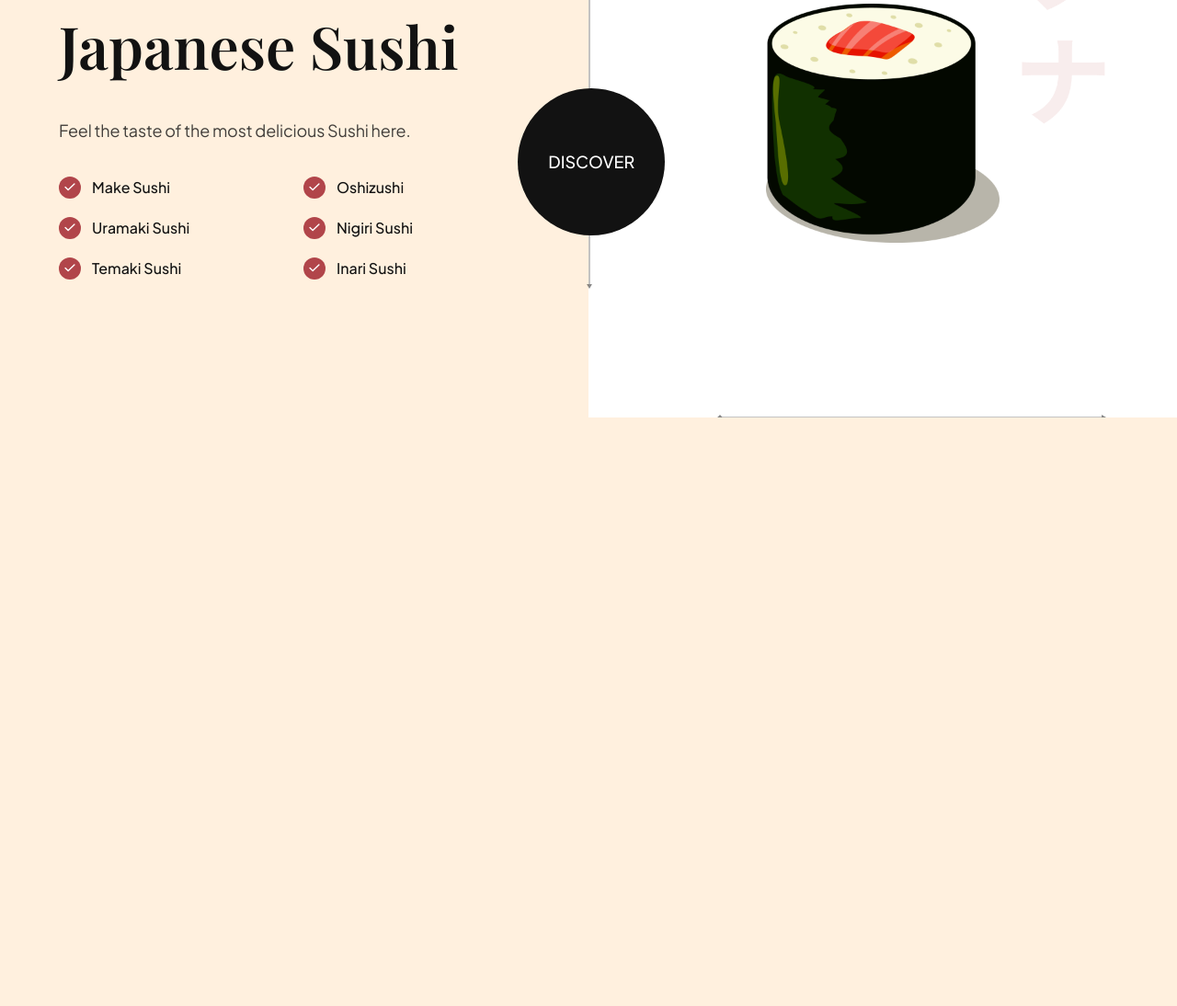
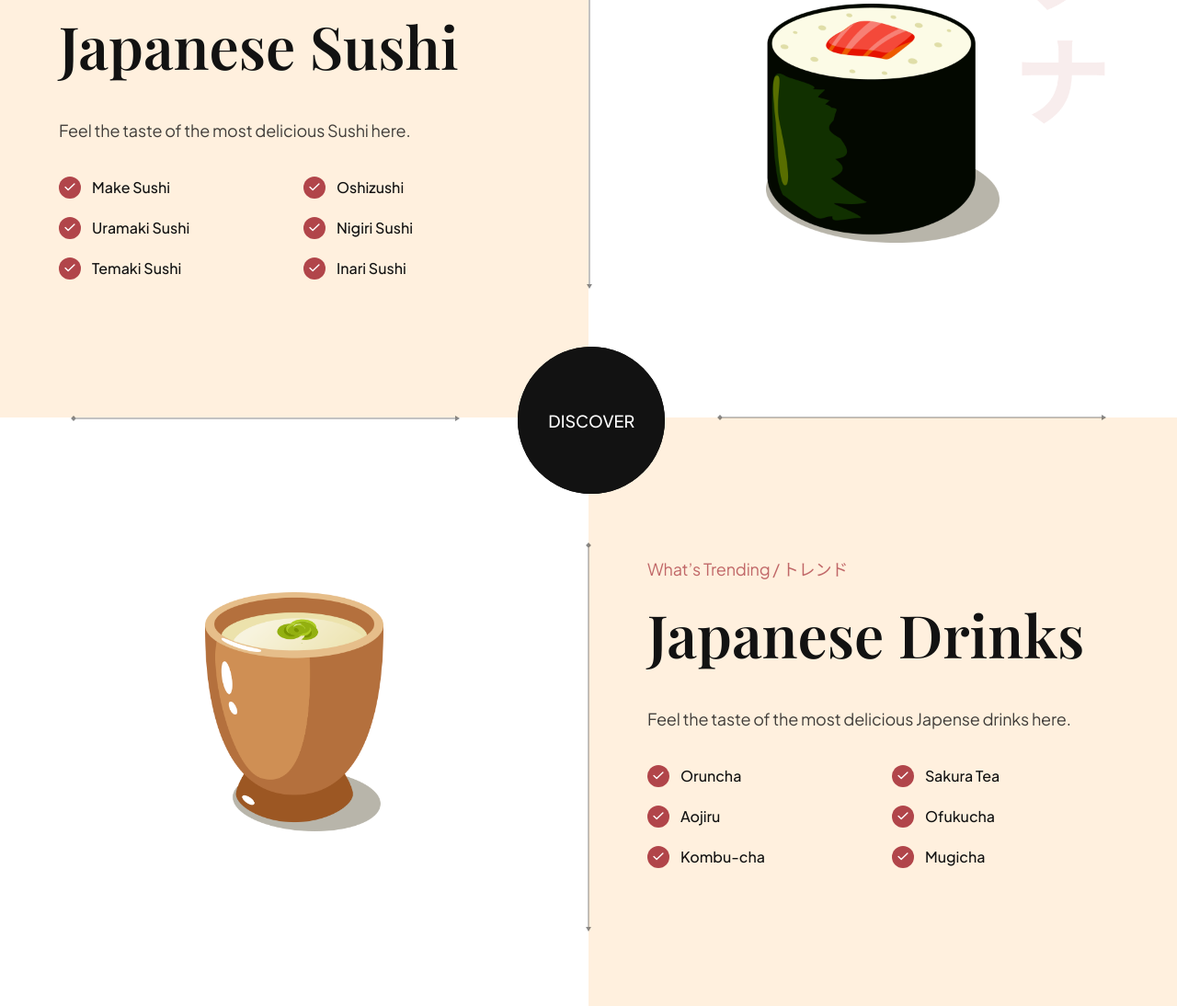
Before and after one commit to Akwei001/Kitchen, a website built with Vite: page index.html in a window 1280 px wide. Shown: the part 2604-3698 px from the top of the page at 92% size. Before the commit the page ends 3058 px from the top, so only its background shows below. Built offline with nearby package versions, Linux system fonts and the light colour scheme.

Commit message:
trending section

```diff
--- a/index.html
+++ b/index.html
@@ -249,6 +249,73 @@
     <div class="trending__discover" data-aos="zoom-in">
       <p>Discover</p>
     </div>
+    <div class="trending__discover" data-aos="zoom-in">
+      <p>Discover</p>
+    </div>
+
+    <section class="trending-drinks">
+      <div class="trending__image flex-center">
+        <img src="assets/sushi-4.png" alt="sushi-4" data-aos="fade-right" />
+
+        <div class="trending__arrow trending__arrow-top">
+          <img src="assets/arrow-horizontal.svg" alt="arrow horizontal" />
+        </div>
+
+        <div class="trending__arrow trending__arrow-right">
+          <img src="assets/arrow-vertical.svg" alt="arrow vertical" />
+        </div>
+      </div>
+
+      <div class="trending__content" data-aos="fade-left">
+        <p class="sushi__subtitle">What’s Trending / トレンド</p>
+
+        <h3 class="sushi__title">Japanese Drinks
+        </h3>
+        <p class="sushi__description">Feel the taste of the most delicious Japense drinks here.
+        </p>
+
+        <ul class="trending__list flex-between">
+          <li>
+            <div class="trending__icon flex-center">
+              <img src="assets/check.svg" alt="check" />
+            </div>
+            <p>Oruncha</p>
+          </li>
+          <li>
+            <div class="trending__icon flex-center">
+              <img src="assets/check.svg" alt="check" />
+            </div>
+            <p>
+              Sakura Tea</p>
+          </li>
+          <li>
+            <div class="trending__icon flex-center">
+              <img src="assets/check.svg" alt="check" />
+            </div>
+            <p>Aojiru</p>
+          </li>
+          <li>
+            <div class="trending__icon flex-center">
+              <img src="assets/check.svg" alt="check" />
+            </div>
+            <p>Ofukucha</p>
+          </li>
+          <li>
+            <div class="trending__icon flex-center">
+              <img src="assets/check.svg" alt="check" />
+            </div>
+            <p>Kombu-cha</p>
+          </li>
+          <li>
+            <div class="trending__icon flex-center">
+              <img src="assets/check.svg" alt="check" />
+            </div>
+            <p>Mugicha</p>
+          </li>
+        </ul>
+      </div>
+    </section>
+  </section>
 
   </section>
 
```
